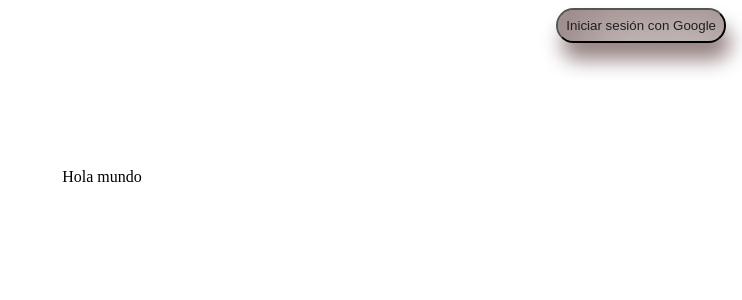
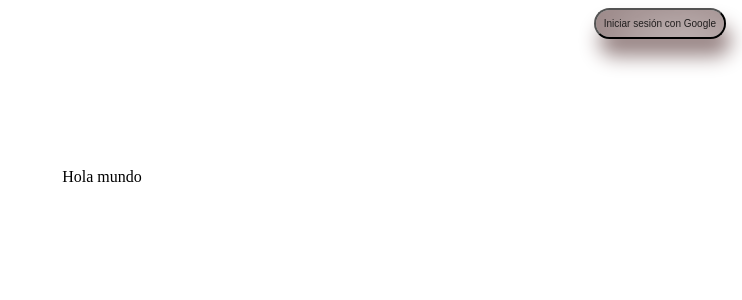
Before and after one commit to ManzCoder-js/megabillaresSCP, a Next.js app: page / in a window 1280 px wide. Shown: the top 300 px of the page, without its empty margins (538-1280 px from the left). Built offline with nearby package versions, Linux system fonts and the light colour scheme; no server answers.

Commit message:
modificados:     src/app/estilos/NavLogin.module.css

```diff
--- a/src/app/estilos/NavLogin.module.css
+++ b/src/app/estilos/NavLogin.module.css
@@ -38,8 +38,8 @@
 .userName {
 
   text-shadow:
-  15px 15px 20px #000000,
-  -15px -15px 20px #b53737;
+  10px 10px 20px #000000,
+  -10px -10px 20px #b53737;
   display: flex;
   align-items: center;
   text-align: center;
@@ -49,7 +49,7 @@
   position: absolute;
   right: 1rem;
   top: .5rem;
-  background-color: #f44336;
+  font-size: 10px;
   color: rgb(33, 30, 30);
   padding: 8px 8px;
   border-radius: 20px;
@@ -65,3 +65,15 @@
   transform: scale(1.08);
     transition: transform .2s ease;
 }
+@media (max-width: 768px) {
+
+.userProfile{
+  display: flex;
+  align-items: center;
+
+}
+.userName{
+  align-items: center;
+  justify-content: center;
+}
+}
```
